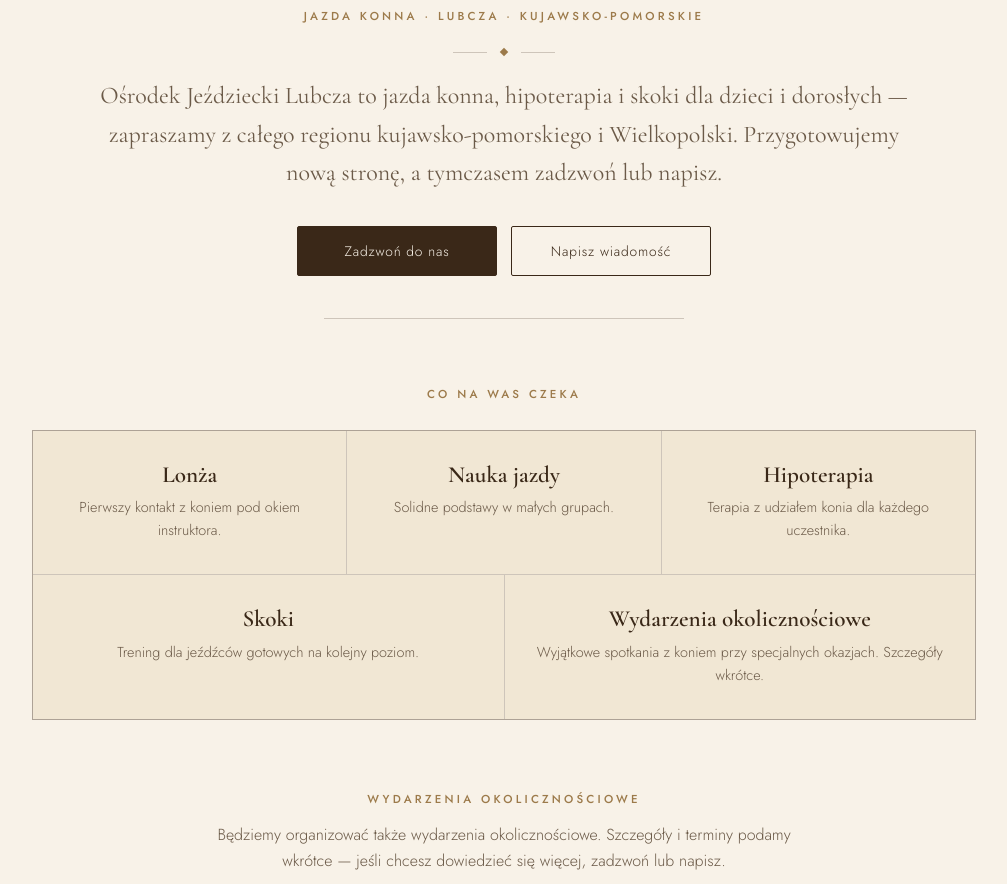
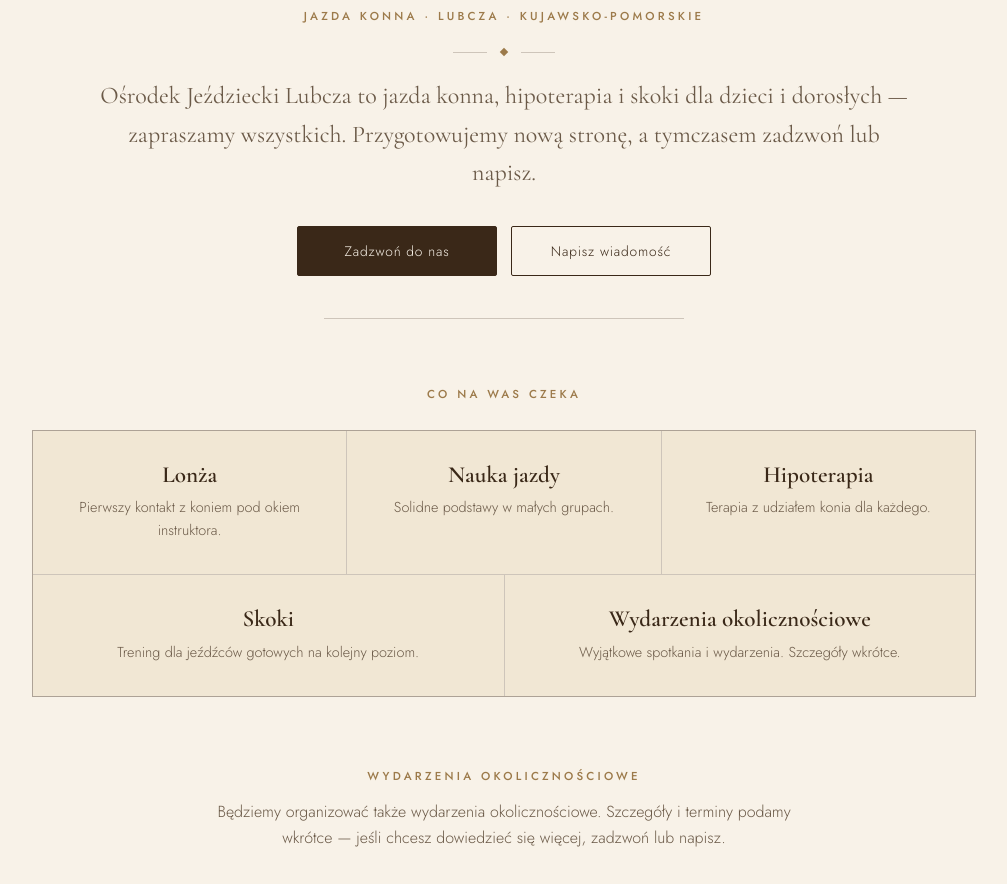
Before and after one commit to Matt199/lubcza-frontend, a plain HTML site: page index.html in a window 1280 px wide. Shown: the part 435-1319 px from the top of the page, without its empty margins (136-1143 px from the left). Drawn offline with nearby package versions, Linux system fonts and the light colour scheme.

Commit message:
Fix some descriptions

```diff
--- a/index.html
+++ b/index.html
@@ -37,7 +37,7 @@
       <h1>Strona w budowie</h1>
       <p class="eyebrow" style="margin-top:6px">JAZDA KONNA · LUBCZA · KUJAWSKO-POMORSKIE</p>
       <div class="divider"><span></span><i class="d"></i><span></span></div>
-      <p class="lead">Ośrodek Jeździecki Lubcza to jazda konna, hipoterapia i skoki dla dzieci i dorosłych — zapraszamy z całego regionu kujawsko-pomorskiego i Wielkopolski. Przygotowujemy nową stronę, a tymczasem zadzwoń lub napisz.</p>
+      <p class="lead">Ośrodek Jeździecki Lubcza to jazda konna, hipoterapia i skoki dla dzieci i dorosłych — zapraszamy wszystkich. Przygotowujemy nową stronę, a tymczasem zadzwoń lub napisz.</p>
       <div class="btns">
         <a href="tel:+48881452109" class="btn btn-primary">Zadzwoń do nas</a>
         <a href="mailto:stajnialubcza@gmail.com" class="btn btn-outline">Napisz wiadomość</a>
@@ -52,9 +52,9 @@
       <div class="grid">
         <div class="card"><h3>Lonża</h3><p>Pierwszy kontakt z koniem pod okiem instruktora.</p></div>
         <div class="card"><h3>Nauka jazdy</h3><p>Solidne podstawy w małych grupach.</p></div>
-        <div class="card"><h3>Hipoterapia</h3><p>Terapia z udziałem konia dla każdego uczestnika.</p></div>
+        <div class="card"><h3>Hipoterapia</h3><p>Terapia z udziałem konia dla każdego.</p></div>
         <div class="card"><h3>Skoki</h3><p>Trening dla jeźdźców gotowych na kolejny poziom.</p></div>
-        <div class="card"><h3>Wydarzenia okolicznościowe</h3><p>Wyjątkowe spotkania z koniem przy specjalnych okazjach. Szczegóły wkrótce.</p></div>
+        <div class="card"><h3>Wydarzenia okolicznościowe</h3><p>Wyjątkowe spotkania i wydarzenia. Szczegóły wkrótce.</p></div>
       </div>
     </div>
   </section>
```
